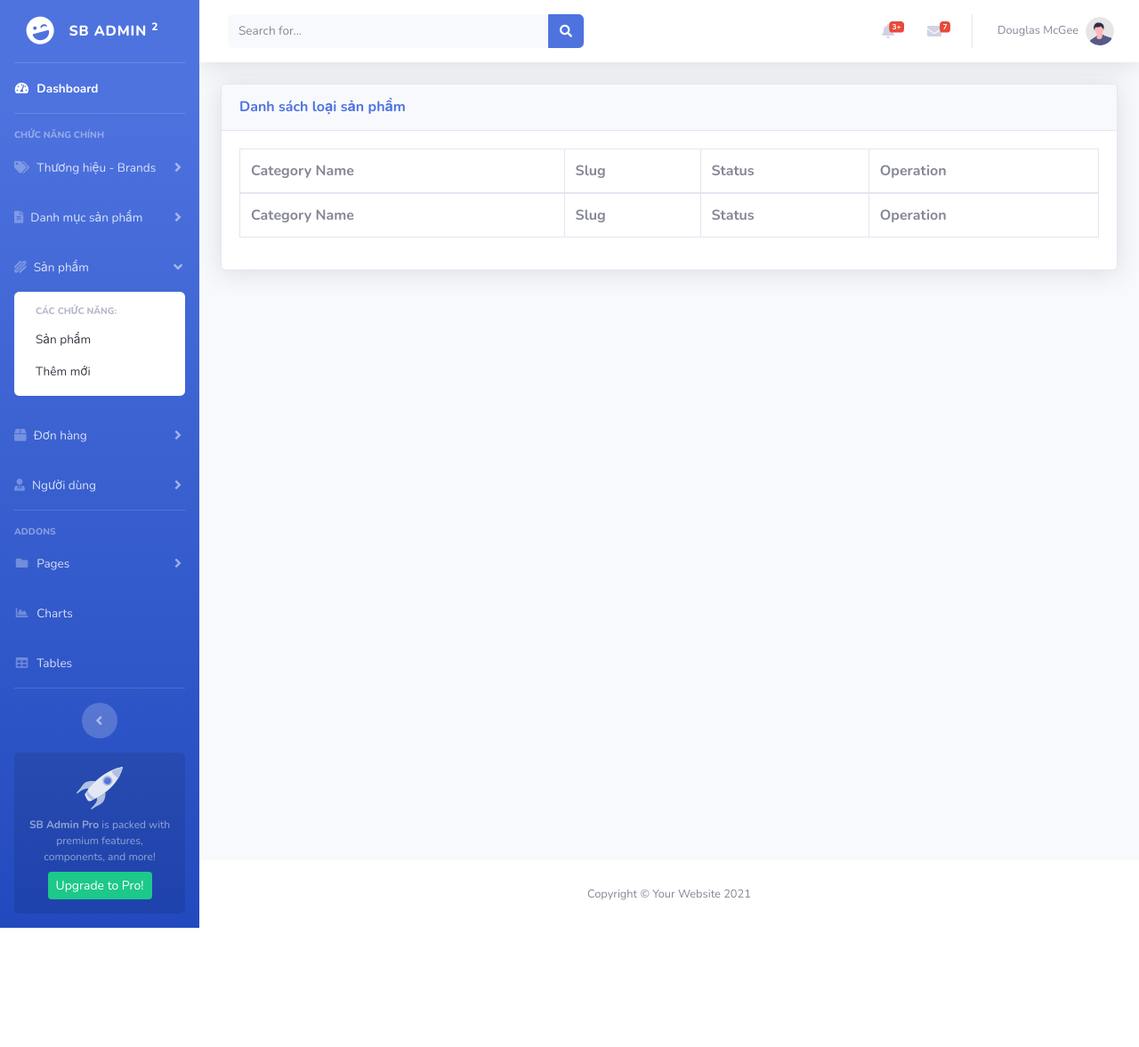
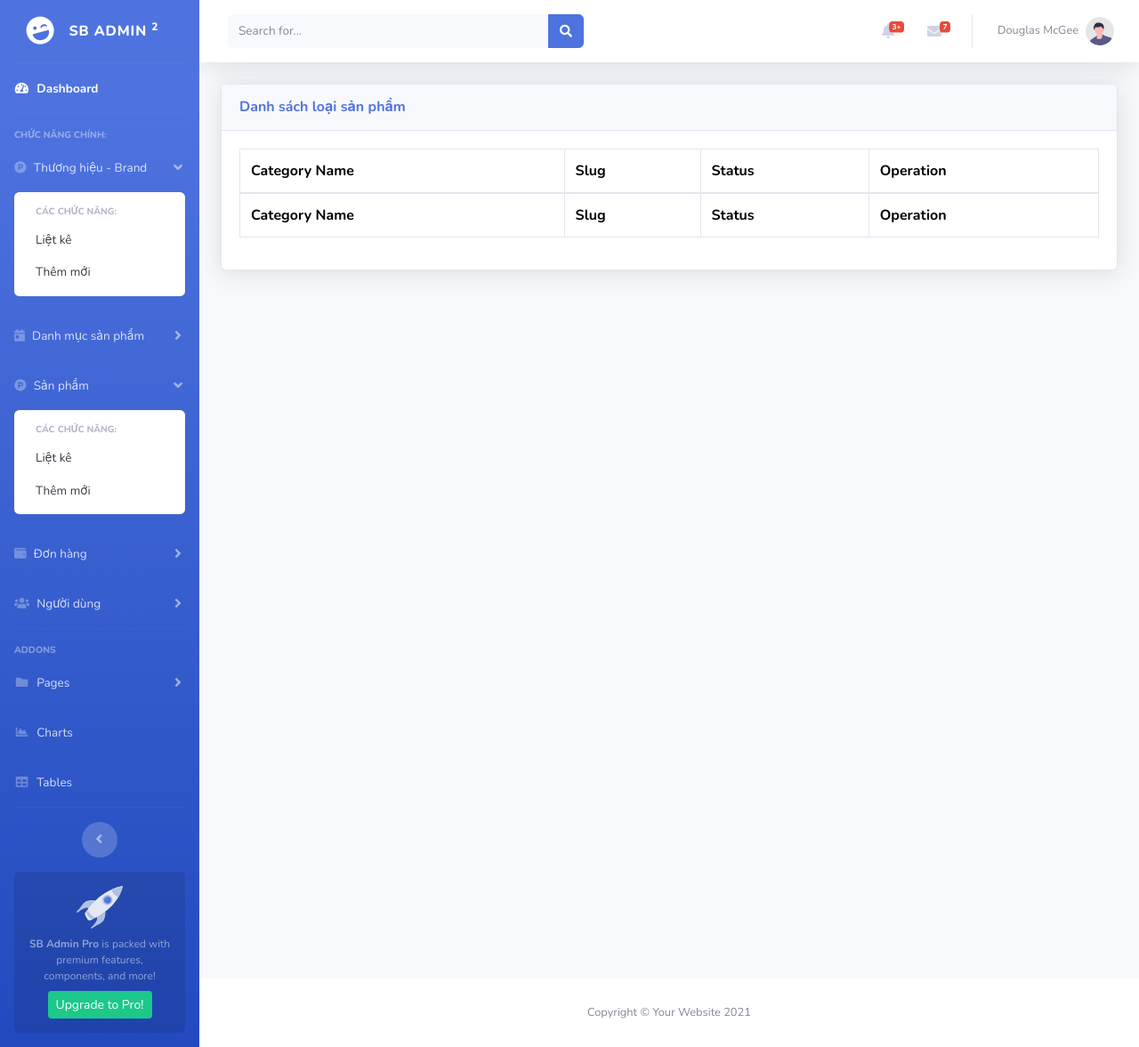
Before and after one commit to BadChoiceeee/WEBBANHANGCUANHOMMANGUONDONG, a PHP site: page /admin/listcategories.php in a window 1280 px wide, after a click on "Thương hiệu - Brand". Shown: the whole page at 89% size. Before the commit the page ends 1043 px from the top, so only its background shows below. Run offline with PHP 8.4, Linux system fonts and the light colour scheme; data that the repository does not hold is empty.

Commit message:
Hien thi danh sach, anh dai dien, chuc nang them xoa brand va category edit update xoa product

```diff
--- a/admin/includes/header.php
+++ b/admin/includes/header.php
@@ -17,7 +17,14 @@
         href="https://fonts.googleapis.com/css?family=Nunito:200,200i,300,300i,400,400i,600,600i,700,700i,800,800i,900,900i"
         rel="stylesheet">
 
-    <!-- Custom styles for this template-->
+        <!-- Latest compiled and minified CSS -->
+<link href="https://cdn.jsdelivr.net/npm/bootstrap@5.3.3/dist/css/bootstrap.min.css" rel="stylesheet">
+
+<!-- Latest compiled JavaScript -->
+<script src="https://cdn.jsdelivr.net/npm/bootstrap@5.3.3/dist/js/bootstrap.bundle.min.js"></script>
+
+
+<!-- Custom styles for this template-->
     <link href="css/sb-admin-2.min.css" rel="stylesheet">
 
 </head>
--- a/admin/includes/sidebar.php
+++ b/admin/includes/sidebar.php
@@ -1,8 +1,13 @@
 <!-- Sidebar -->
-<ul class="navbar-nav bg-gradient-primary sidebar sidebar-dark accordion" id="accordionSidebar">
-
+<ul
+        class="navbar-nav bg-gradient-primary sidebar sidebar-dark accordion"
+        id="accordionSidebar"
+      >
         <!-- Sidebar - Brand -->
-<a class="sidebar-brand d-flex align-items-center justify-content-center" href="index.html">
+        <a
+          class="sidebar-brand d-flex align-items-center justify-content-center"
+          href="index.html"
+        >
           <div class="sidebar-brand-icon rotate-n-15">
             <i class="fas fa-laugh-wink"></i>
           </div>
@@ -10,127 +15,186 @@
         </a>
 
         <!-- Divider -->
-<hr class="sidebar-divider my-0">
+        <hr class="sidebar-divider my-0" />
 
         <!-- Nav Item - Dashboard -->
         <li class="nav-item active">
           <a class="nav-link" href="index.html">
             <i class="fas fa-fw fa-tachometer-alt"></i>
-        <span>Dashboard</span></a>
+            <span>Dashboard</span></a
+          >
         </li>
 
         <!-- Divider -->
-<hr class="sidebar-divider">
+        <hr class="sidebar-divider" />
 
         <!-- Heading -->
-<div class="sidebar-heading">
-    Chức năng chính
-</div>
+        <div class="sidebar-heading">Chức năng chính:</div>
 
         <!-- Nav Item - Pages Collapse Menu -->
+
         <li class="nav-item">
-    <a class="nav-link collapsed" href="#" data-toggle="collapse" data-target="#collapseOne"
-        aria-expanded="true" aria-controls="collapseOne">
-        <i class="fas fa-tags"></i>
-        <span>Thương hiệu - Brands </span>
+          <a
+            class="nav-link collapsed"
+            href="#"
+            data-toggle="collapse"
+            data-target="#collapseThree"
+            aria-expanded="true"
+            aria-controls="collapseTwo"
+          >
+            <i class="fab fa-product-hunt"></i>
+            <span>Thương hiệu - Brand</span>
           </a>
-    <div id="collapseOne" class="collapse" aria-labelledby="headingTwo" data-parent="#accordionSidebar">
+          <div
+            id="collapseThree"
+            class="collapse"
+            aria-labelledby="headingTwo"
+            data-parent="#accordionSidebar"
+          >
             <div class="bg-white py-2 collapse-inner rounded">
               <h6 class="collapse-header">Các chức năng:</h6>
               <a class="collapse-item" href="./listbrands.php">Liệt kê</a>
+              <a class="collapse-item" href="./themthuonghieu.php">Thêm mới</a>
+            </div>
+          </div>
+        </li>
+
+        <li class="nav-item">
+          <a
+            class="nav-link collapsed"
+            href="#"
+            data-toggle="collapse"
+            data-target="#collapseTwo"
+            aria-expanded="true"
+            aria-controls="collapseTwo"
+          >
+            <i class="fas fa-calendar-day"></i>
+            <span>Danh mục sản phẩm</span>
+          </a>
+          <div
+            id="collapseTwo"
+            class="collapse"
+            aria-labelledby="headingTwo"
+            data-parent="#accordionSidebar"
+          >
+            <div class="bg-white py-2 collapse-inner rounded">
+              <h6 class="collapse-header">Các chức năng:</h6>
+              <a class="collapse-item" href="./listcategories.php">Liệt kê</a>
+              <a class="collapse-item" href="./themdanhmuc.php">Thêm mới</a>
+            </div>
+          </div>
+        </li>
+
+        <li class="nav-item">
+          <a
+            class="nav-link collapsed"
+            href="#"
+            data-toggle="collapse"
+            data-target="#collapseThree"
+            aria-expanded="true"
+            aria-controls="collapseTwo"
+          >
+            <i class="fab fa-product-hunt"></i>
+            <span>Sản phẩm</span>
+          </a>
+          <div
+            id="collapseThree"
+            class="collapse"
+            aria-labelledby="headingTwo"
+            data-parent="#accordionSidebar"
+          >
+            <div class="bg-white py-2 collapse-inner rounded">
+              <h6 class="collapse-header">Các chức năng:</h6>
+              <a class="collapse-item" href="./listsanpham.php">Liệt kê</a>
               <a class="collapse-item" href="./themsanpham.php">Thêm mới</a>
             </div>
           </div>
         </li>
 
         <li class="nav-item">
-    <a class="nav-link collapsed" href="#" data-toggle="collapse" data-target="#collapseTwo"
-        aria-expanded="true" aria-controls="collapseTwo">
-        <i class="fas fa-file-alt"></i>
-        <span>Danh mục sản phẩm</span>
+          <a
+            class="nav-link collapsed"
+            href="#"
+            data-toggle="collapse"
+            data-target="#collapseFour"
+            aria-expanded="true"
+            aria-controls="collapseTwo"
+          >
+            <i class="fas fa-wallet"></i>
+            <span>Đơn hàng</span>
           </a>
-    <div id="collapseTwo" class="collapse" aria-labelledby="headingTwo" data-parent="#accordionSidebar">
+          <div
+            id="collapseFour"
+            class="collapse"
+            aria-labelledby="headingTwo"
+            data-parent="#accordionSidebar"
+          >
             <div class="bg-white py-2 collapse-inner rounded">
               <h6 class="collapse-header">Các chức năng:</h6>
-            <a class="collapse-item" href="./listcategories.php">Liệt kê</a>
+              <a class="collapse-item" href="buttons.html">Liệt kê</a>
               <a class="collapse-item" href="cards.html">Thêm mới</a>
             </div>
           </div>
         </li>
 
-<!-- Nav Item - Utilities Collapse Menu -->
         <li class="nav-item">
-    <a class="nav-link collapsed" href="#" data-toggle="collapse" data-target="#collapseThree"
-        aria-expanded="true" aria-controls="collapseThree">
-        <i class="fas fa-hotdog"></i>
-        <span>Sản phẩm</span>
+          <a
+            class="nav-link collapsed"
+            href="#"
+            data-toggle="collapse"
+            data-target="#collapseFive"
+            aria-expanded="true"
+            aria-controls="collapseTwo"
+          >
+            <i class="fas fa-users"></i>
+            <span>Người dùng</span>
           </a>
-    <div id="collapseThree" class="collapse" aria-labelledby="headingUtilities"
-        data-parent="#accordionSidebar">
+          <div
+            id="collapseFive"
+            class="collapse"
+            aria-labelledby="headingTwo"
+            data-parent="#accordionSidebar"
+          >
             <div class="bg-white py-2 collapse-inner rounded">
               <h6 class="collapse-header">Các chức năng:</h6>
-            <a class="collapse-item" href="./listsanpham.php">Sản phẩm </a>
-            <a class="collapse-item" href="./themsanpham.php">Thêm mới</a>
+              <a class="collapse-item" href="buttons.html">Liệt kê</a>
+              <a class="collapse-item" href="cards.html">Thêm mới</a>
             </div>
           </div>
         </li>
 
-<li class="nav-item">
-    <a class="nav-link collapsed" href="#" data-toggle="collapse" data-target="#collapseFour"
-        aria-expanded="true" aria-controls="collapseFour">
-        <i class="fas fa-box"></i>
-        <span>Đơn hàng</span>
-    </a>
-    <div id="collapseFour" class="collapse" aria-labelledby="headingUtilities"
-        data-parent="#accordionSidebar">
-        <div class="bg-white py-2 collapse-inner rounded">
-            <h6 class="collapse-header">Các chức năng:</h6>
-            <a class="collapse-item" href="utilities-color.html">Sản phẩm </a>
-            <a class="collapse-item" href="utilities-border.html">Thêm mới</a>
-            <a class="collapse-item" href="utilities-animation.html">Animations</a>
-            <a class="collapse-item" href="utilities-other.html">Other</a>
-        </div>
-    </div>
-</li>
-
-<li class="nav-item">
-    <a class="nav-link collapsed" href="#" data-toggle="collapse" data-target="#collapseFive"
-        aria-expanded="true" aria-controls="collapseFive">
-        <i class="fas fa-user-tie"></i>
-        <span>Người dùng</span>
-    </a>
-    <div id="collapseFive" class="collapse" aria-labelledby="headingUtilities"
-        data-parent="#accordionSidebar">
-        <div class="bg-white py-2 collapse-inner rounded">
-            <h6 class="collapse-header">Các chức năng:</h6>
-            <a class="collapse-item" href="utilities-color.html">Sản phẩm </a>
-            <a class="collapse-item" href="utilities-border.html">Thêm mới</a>
-            <a class="collapse-item" href="utilities-animation.html">Animations</a>
-            <a class="collapse-item" href="utilities-other.html">Other</a>
-        </div>
-    </div>
-</li>
         <!-- Divider -->
-<hr class="sidebar-divider">
+        <hr class="sidebar-divider" />
 
         <!-- Heading -->
-<div class="sidebar-heading">
-    Addons
-</div>
+        <div class="sidebar-heading">Addons</div>
 
         <!-- Nav Item - Pages Collapse Menu -->
         <li class="nav-item">
-    <a class="nav-link collapsed" href="#" data-toggle="collapse" data-target="#collapsePages"
-        aria-expanded="true" aria-controls="collapsePages">
+          <a
+            class="nav-link collapsed"
+            href="#"
+            data-toggle="collapse"
+            data-target="#collapsePages"
+            aria-expanded="true"
+            aria-controls="collapsePages"
+          >
             <i class="fas fa-fw fa-folder"></i>
             <span>Pages</span>
           </a>
-    <div id="collapsePages" class="collapse" aria-labelledby="headingPages" data-parent="#accordionSidebar">
+          <div
+            id="collapsePages"
+            class="collapse"
+            aria-labelledby="headingPages"
+            data-parent="#accordionSidebar"
+          >
             <div class="bg-white py-2 collapse-inner rounded">
               <h6 class="collapse-header">Login Screens:</h6>
               <a class="collapse-item" href="login.html">Login</a>
               <a class="collapse-item" href="register.html">Register</a>
-            <a class="collapse-item" href="forgot-password.html">Forgot Password</a>
+              <a class="collapse-item" href="forgot-password.html"
+                >Forgot Password</a
+              >
               <div class="collapse-divider"></div>
               <h6 class="collapse-header">Other Pages:</h6>
               <a class="collapse-item" href="404.html">404 Page</a>
@@ -143,18 +207,20 @@
         <li class="nav-item">
           <a class="nav-link" href="charts.html">
             <i class="fas fa-fw fa-chart-area"></i>
-        <span>Charts</span></a>
+            <span>Charts</span></a
+          >
         </li>
 
         <!-- Nav Item - Tables -->
         <li class="nav-item">
           <a class="nav-link" href="tables.html">
             <i class="fas fa-fw fa-table"></i>
-        <span>Tables</span></a>
+            <span>Tables</span></a
+          >
         </li>
 
         <!-- Divider -->
-<hr class="sidebar-divider d-none d-md-block">
+        <hr class="sidebar-divider d-none d-md-block" />
 
         <!-- Sidebar Toggler (Sidebar) -->
         <div class="text-center d-none d-md-inline">
@@ -163,10 +229,20 @@
 
         <!-- Sidebar Message -->
         <div class="sidebar-card d-none d-lg-flex">
-    <img class="sidebar-card-illustration mb-2" src="img/undraw_rocket.svg" alt="...">
-    <p class="text-center mb-2"><strong>SB Admin Pro</strong> is packed with premium features, components, and more!</p>
-    <a class="btn btn-success btn-sm" href="https://startbootstrap.com/theme/sb-admin-pro">Upgrade to Pro!</a>
+          <img
+            class="sidebar-card-illustration mb-2"
+            src="img/undraw_rocket.svg"
+            alt="..."
+          />
+          <p class="text-center mb-2">
+            <strong>SB Admin Pro</strong> is packed with premium features,
+            components, and more!
+          </p>
+          <a
+            class="btn btn-success btn-sm"
+            href="https://startbootstrap.com/theme/sb-admin-pro"
+            >Upgrade to Pro!</a
+          >
         </div>
-
       </ul>
       <!-- End of Sidebar -->
--- a/admin/listcategories.php
+++ b/admin/listcategories.php
@@ -39,7 +39,12 @@ require('includes/header.php');
                                             <td><?=$row['name']?></td>
                                             <td><?=$row['slug']?></td>
                                             <td><?=$row['status']?></td>
-                                            <td>Edit | Delete</td>
+                                            <td>
+                                            <a class="btn btn-warning" href="editcategory.php?id=<?=$row['id']?>">Edit</a>
+                                            <a class="btn btn-danger"
+                                            href="deletecategory.php?id=<?=$row['id']?>"
+                                            onclick="return confirm('Bạn chắc chắn muốn xóa mục này?');">Delete</a>
+                                        </td>
                                         </tr>
                                         <?php
     }
```
Also changed, not shown: admin/addbrand.php (added, +19 -0 lines), admin/addcategory.php (added, +23 -0 lines), admin/deletebrand.php (added, +13 -0 lines), admin/deletecategory.php (added, +13 -0 lines), admin/deleteproduct.php (added, +25 -0 lines), admin/editbrand.php (added, +59 -0 lines), admin/editcategory.php (added, +59 -0 lines), admin/listbrands.php (+7 -2 lines), admin/listsanpham.php (+7 -18 lines), admin/themdanhmuc.php (added, +30 -0 lines), admin/themthuonghieu.php (added, +30 -0 lines), admin/uploads/67e30af88b973_ec4e8d12-d101-4d6a-b6ac-473a357b7800.jpg (added). Lines whose indentation alone changed are shown as unchanged.
